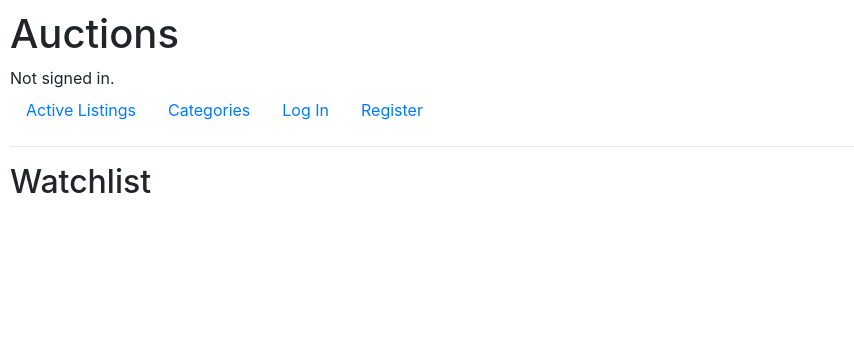
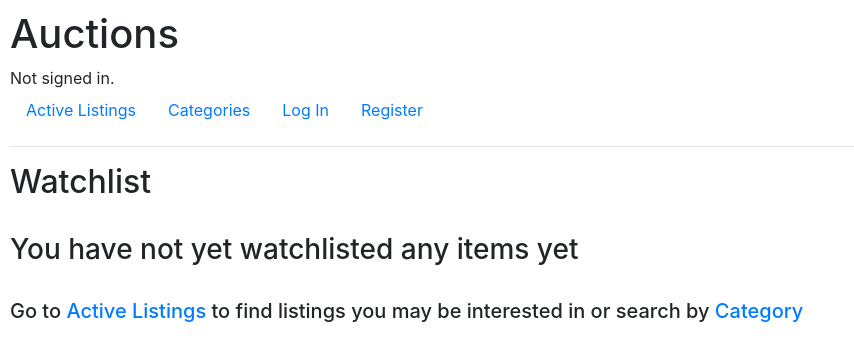
Before and after one commit to Thackerie/CS50W-Project2, a Django app: page /watchlist in a window 1280 px wide. Shown: the top 361 px of the page, without its empty margins (0-854 px from the left). Run offline with Django 3.2, Linux system fonts and the light colour scheme; data comes from the database, SQL or seed files in the repository; both versions use the stored data as it was after the commit; some libraries are stand-ins or nearby versions.

Commit message:
added message for empty watchlist on watchlist page

```diff
--- a/auctions/templates/auctions/watchlist.html
+++ b/auctions/templates/auctions/watchlist.html
@@ -3,6 +3,11 @@
 {% block body %}
     <h2>Watchlist</h2>
     <br/>
+    {% if noResults == True %}
+        <h3>You have not yet watchlisted any items yet</h3>
+        <br/>
+        <h5>Go to <a href="{% url 'index' %}">Active Listings</a> to find listings you may be interested in or search by <a href="{% url 'categories' %}">Category</a></h5>
+    {% endif %}
     {% for listing in listings %}
         <li><a href="{% url 'listing' listing.0 %}"> {{ listing.1 }}</a></li>
     {% endfor %}
--- a/auctions/views.py
+++ b/auctions/views.py
@@ -119,9 +119,13 @@ def listing(request, name):
     })
 
 def watchlist(request):
+    noResults = False
     username = request.user.username
     listingObjects = Listing.objects.filter(watchlisted__username= username)
     listings = make_listing_touple(listingObjects)
+    if len(listings) == 0:
+        noResults = True
     return render(request, "auctions/watchlist.html", {
-        "listings" : listings
+        "listings" : listings,
+        "noResults" : noResults
     })
```
Also changed, not shown: db.sqlite3.
